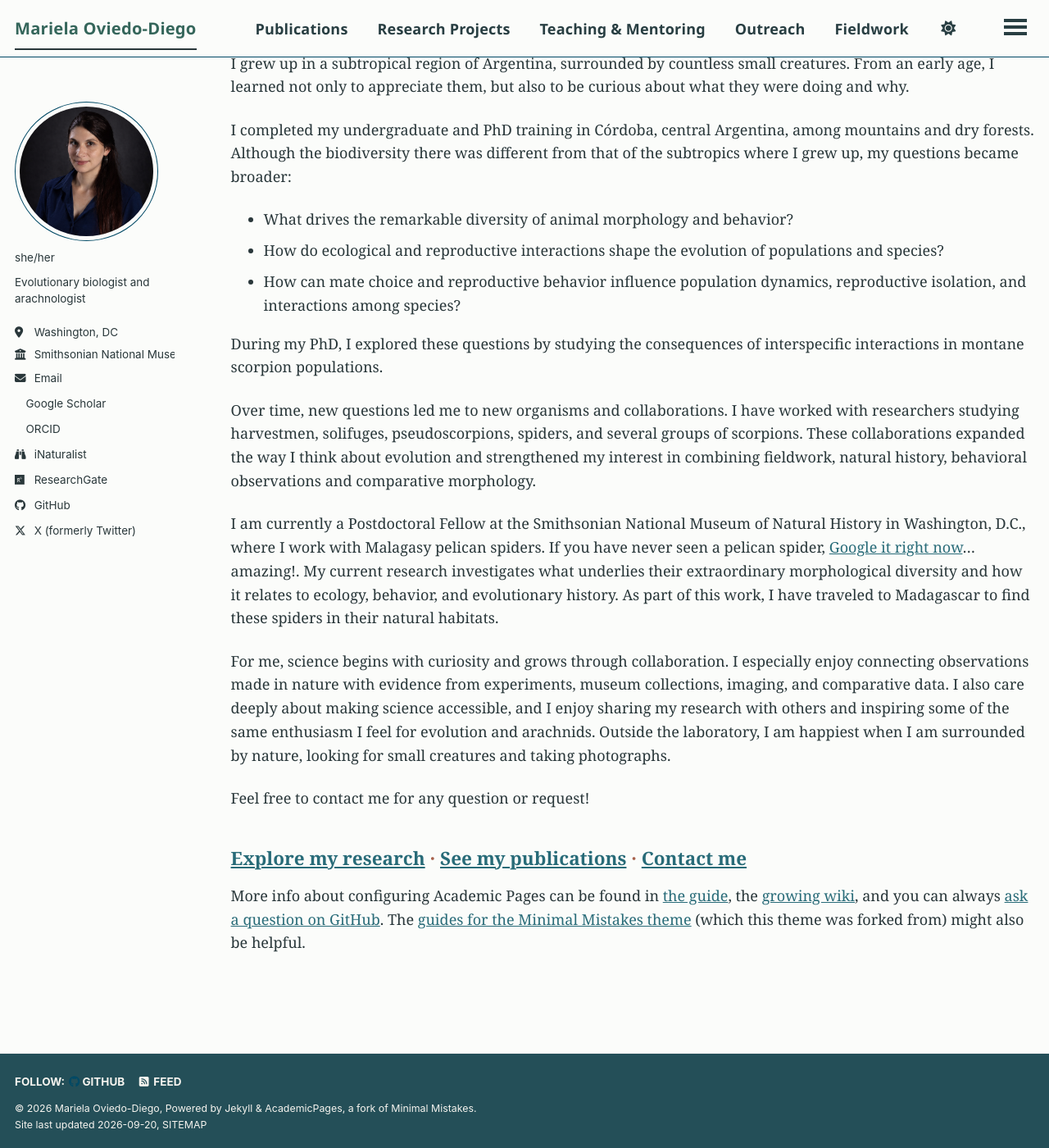
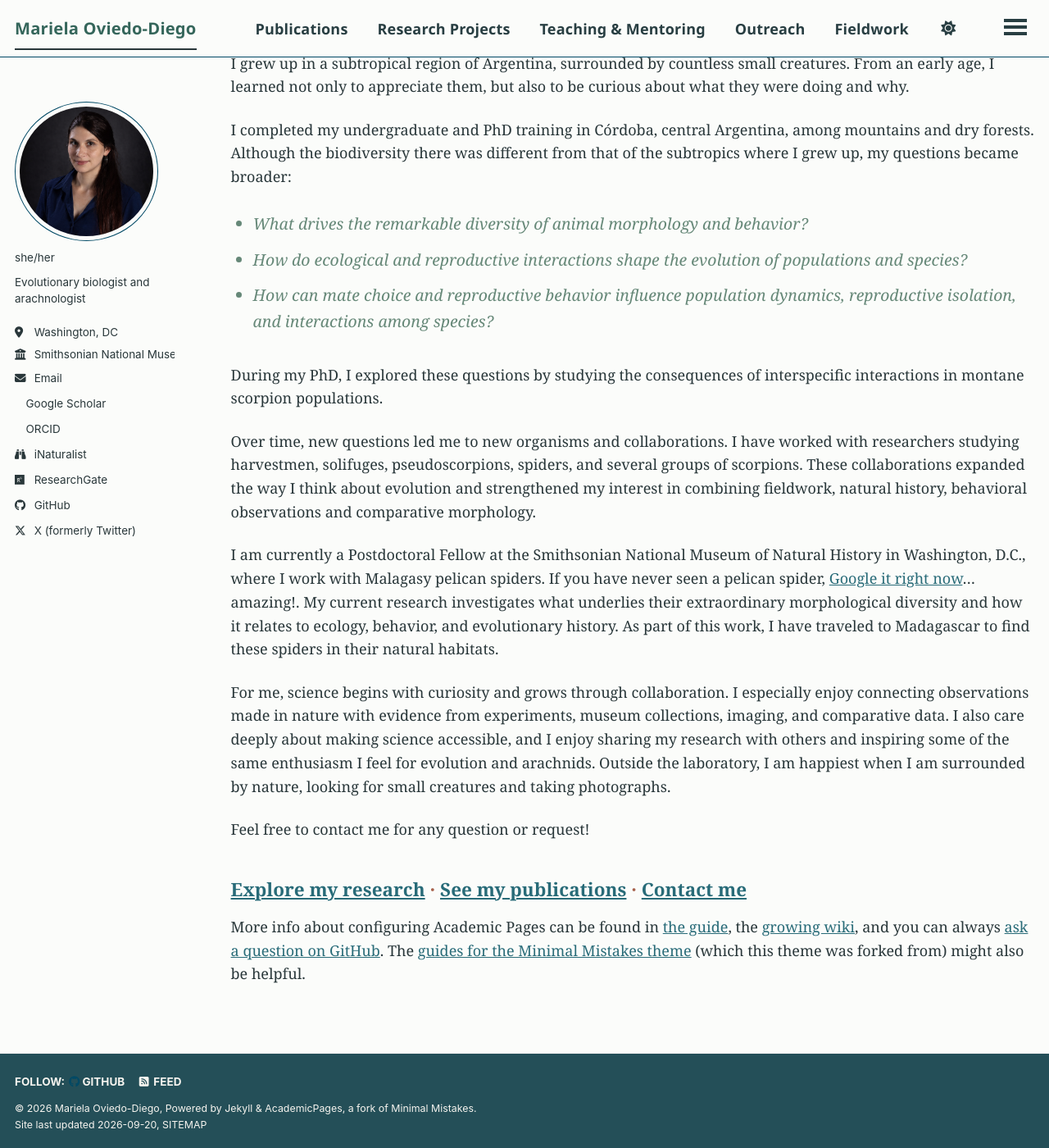
Before and after one commit to marielaoviedodiego/marielaoviedodiego.github.io, a Jekyll site: the page built from _pages/about.md, in a window 1280 px wide and 1400 px high, scrolled down 775 px. Shown: the whole window at 82% size. Built offline with Jekyll 4.4.1, drawn with Linux system fonts in a browser that asks for light colours; some web fonts are replaced; a style sheet for code colours, icons or effects is not loaded.

Commit message:
Update main.scss

```diff
--- a/assets/css/main.scss
+++ b/assets/css/main.scss
@@ -165,3 +165,19 @@ body {
   margin-top: 2.5rem;
   margin-bottom: 1rem;
 }
+
+/* Main research questions */
+.research-questions {
+  margin: 1.5rem 0 2rem;
+  padding-left: 1.5rem;
+  color: #668878;
+  font-family: "STIX Two Text", Georgia, serif;
+  font-size: 1.08em;
+  font-style: italic;
+  font-weight: 500;
+  line-height: 1.6;
+}
+
+.research-questions li {
+  margin-bottom: 0.7rem;
+}
```
